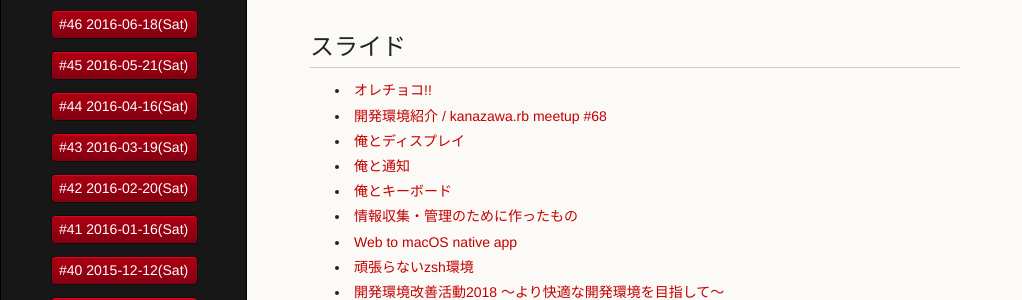
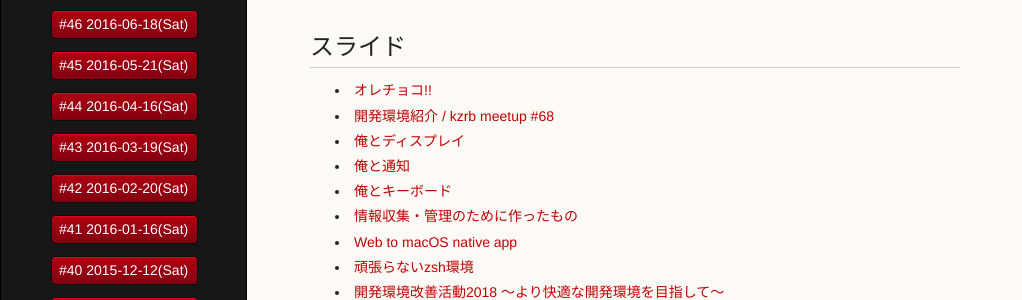
Before and after one commit to kanazawarb/meetup, a Jekyll site: the page built from 68/report.md, in a window 1280 px wide and 900 px high, scrolled down 949 px. Shown: the part 152-452 px from the top of the window, without its empty margins (0-1022 px from the left). Built offline with Jekyll 4.4.1, drawn with Linux system fonts in a browser that asks for light colours.

Commit message:
update 68 report (fix slide name and slide link)

```diff
--- a/68/report.md
+++ b/68/report.md
@@ -53,7 +53,7 @@ published: true
 ## スライド
 
 * [オレチョコ!!](https://speakerdeck.com/cottondesu/oretiyoko)
-* [開発環境紹介 / kanazawa\.rb meetup \#68](https://speakerdeck.com/shiget84/kanazawa-dot-rb-meetup-number-68)
+* [開発環境紹介 / kzrb meetup \#68](https://speakerdeck.com/shiget84/kzrb-meetup-number-68)
 * [俺とディスプレイ](https://www.slideshare.net/pharaohkj/ss-94706208)
 * [俺と通知](https://www.slideshare.net/pharaohkj/ss-94706192)
 * [俺とキーボード](https://www.slideshare.net/pharaohkj/ss-94706229)
```
